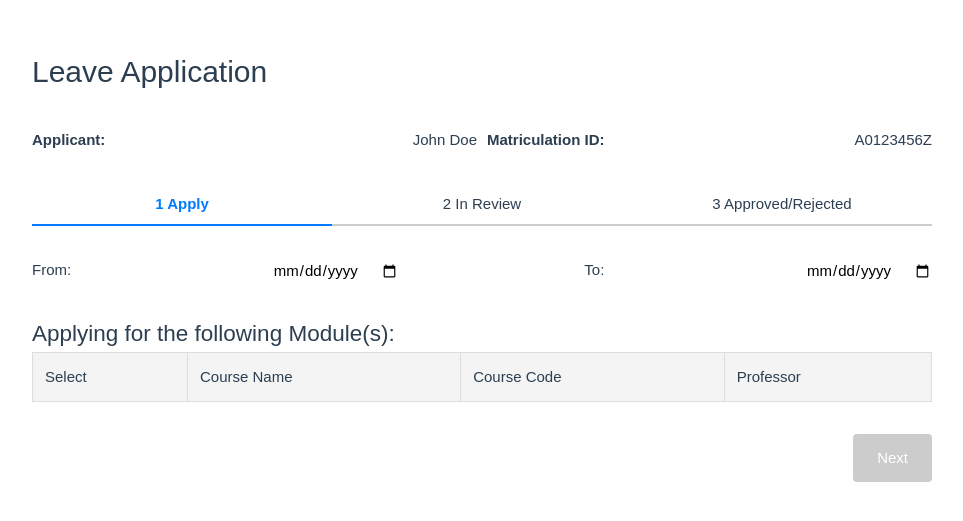
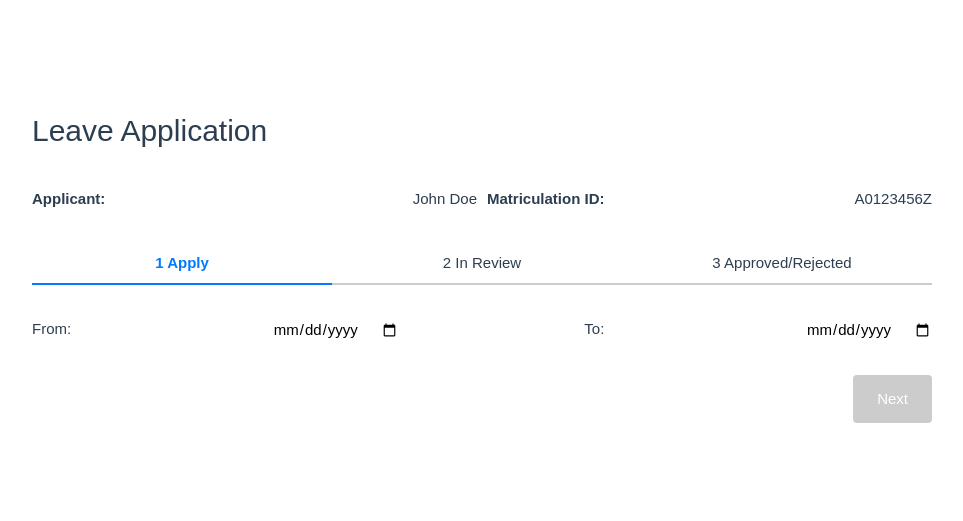
Before and after one commit to CXinCheng/Request-Management-System, a Vue app in the folder client/: page /leave in a window 1280 px wide. Shown: the part 135-656 px from the top of the page, without its empty margins (158-1121 px from the left). Built offline with nearby package versions, Linux system fonts and the light colour scheme.

Commit message:
Added conditional formatting and enddate input restriction

```diff
--- a/client/src/modules/request/views/LeaveModuleSelection.vue
+++ b/client/src/modules/request/views/LeaveModuleSelection.vue
@@ -24,18 +24,20 @@
         @change="fetchModules"
         required
       />
+
       <label for="endDate">To:</label>
       <input
         type="date"
         id="endDate"
         v-model="leaveDates.endDate"
+        min=""
         @change="fetchModules"
         required
       />
     </div>
 
     <!-- Modules -->
-    <ModulesTable v-model:selectedModules="selectedModules" :modules="modules" />
+    <ModulesTable v-if="showModuleTable" v-model:selectedModules="selectedModules" :modules="modules" />
 
     <!-- Next Button -->
     <div class="form-actions">
@@ -72,14 +74,18 @@ export default {
       },
       modules: [],
       selectedModules: [],
+      showModuleTable: false,
       };
     },
   methods: {
     fetchModules() {
+      if (this.leaveDates.startDate){
+        document.getElementById("endDate").setAttribute("min",this.leaveDates.startDate)
+      }
+
       if (this.leaveDates.startDate && this.leaveDates.endDate) {
         const leaveDateStore = useLeaveDateStore();
         leaveDateStore.setSelectedLeaveDates(this.leaveDates)
-
         // Mocking module data for now
         this.modules = [
           { id: 1, name: "Software Engineering Capstone", code: "TIC4901", professor: "Prof Xavier", professorID: "1" },
@@ -89,6 +95,7 @@ export default {
           { id: 6, name: "Color Theory and Application", code: "ART102", professor: "Prof Jane", professorID: "2" },
           { id: 7, name: "Visual Communication Design", code: "ART202", professor: "Prof Jane", professorID: "2" },
         ];
+        this.showModuleTable = true
 
       } else {
         this.modules = [];
```
